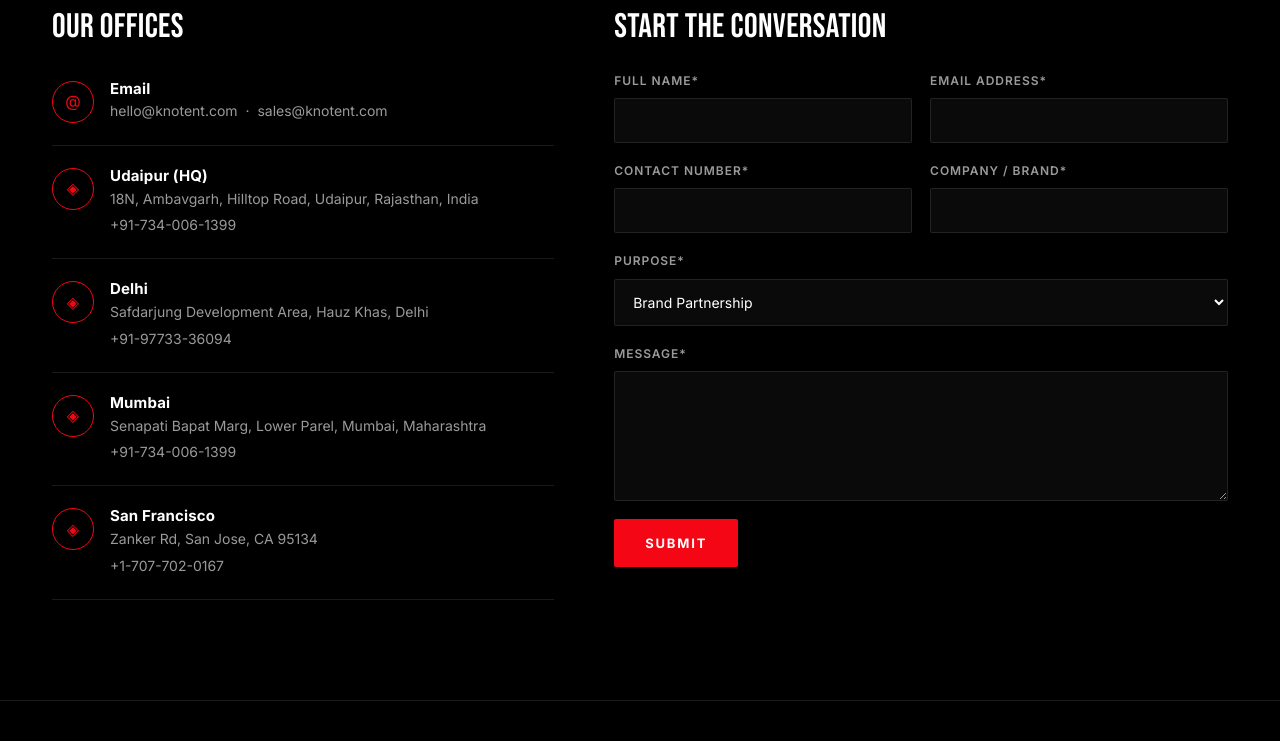
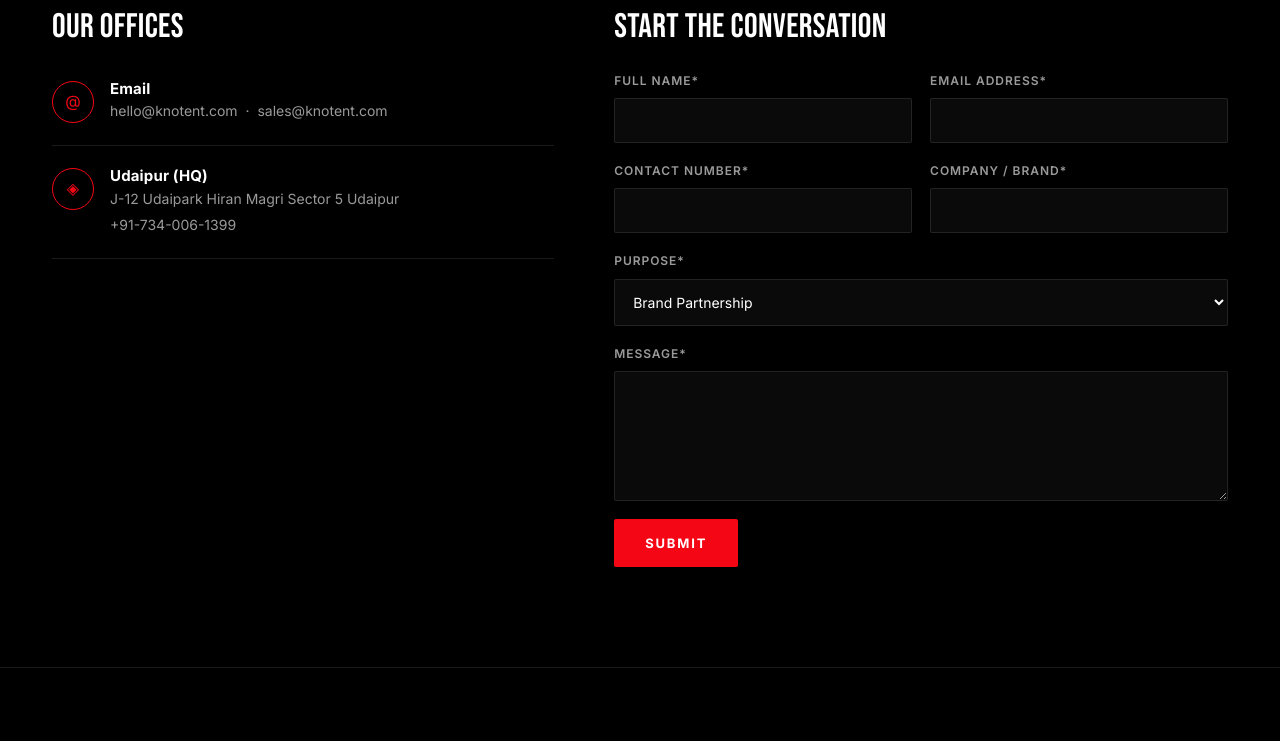
Before and after one commit to knotentdigitalmedia-design/Knotent-Website, a React (Vite) app: page /contact in a window 1280 px wide. Shown: the part 669-1410 px from the top of the page. Built offline with nearby package versions, Linux system fonts and the light colour scheme.

Commit message:
content: update offices in Contact.jsx to only show Udaipur HQ with new address

```diff
--- a/src/pages/Contact.jsx
+++ b/src/pages/Contact.jsx
@@ -2,10 +2,7 @@
 import Banner from '../components/Banner.jsx'
 
 const OFFICES = [
-  { city: 'Udaipur (HQ)', address: '18N, Ambavgarh, Hilltop Road, Udaipur, Rajasthan, India', phone: '+91-734-006-1399' },
-  { city: 'Delhi', address: 'Safdarjung Development Area, Hauz Khas, Delhi', phone: '+91-97733-36094' },
-  { city: 'Mumbai', address: 'Senapati Bapat Marg, Lower Parel, Mumbai, Maharashtra', phone: '+91-734-006-1399' },
-  { city: 'San Francisco', address: 'Zanker Rd, San Jose, CA 95134', phone: '+1-707-702-0167' },
+  { city: 'Udaipur (HQ)', address: 'J-12 Udaipark Hiran Magri Sector 5 Udaipur', phone: '+91-734-006-1399' },
 ]
 
 const initialForm = { name: '', email: '', phone: '', company: '', purpose: 'Brand Partnership', message: '' }
```
